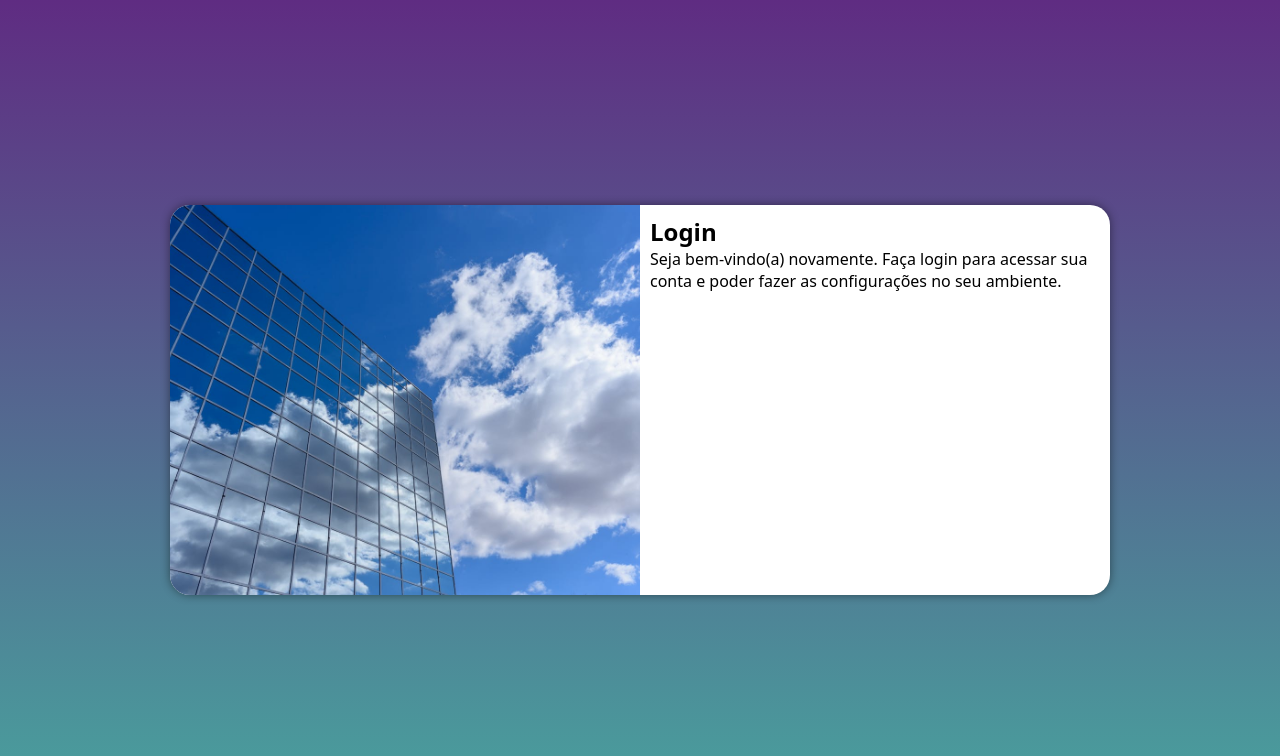
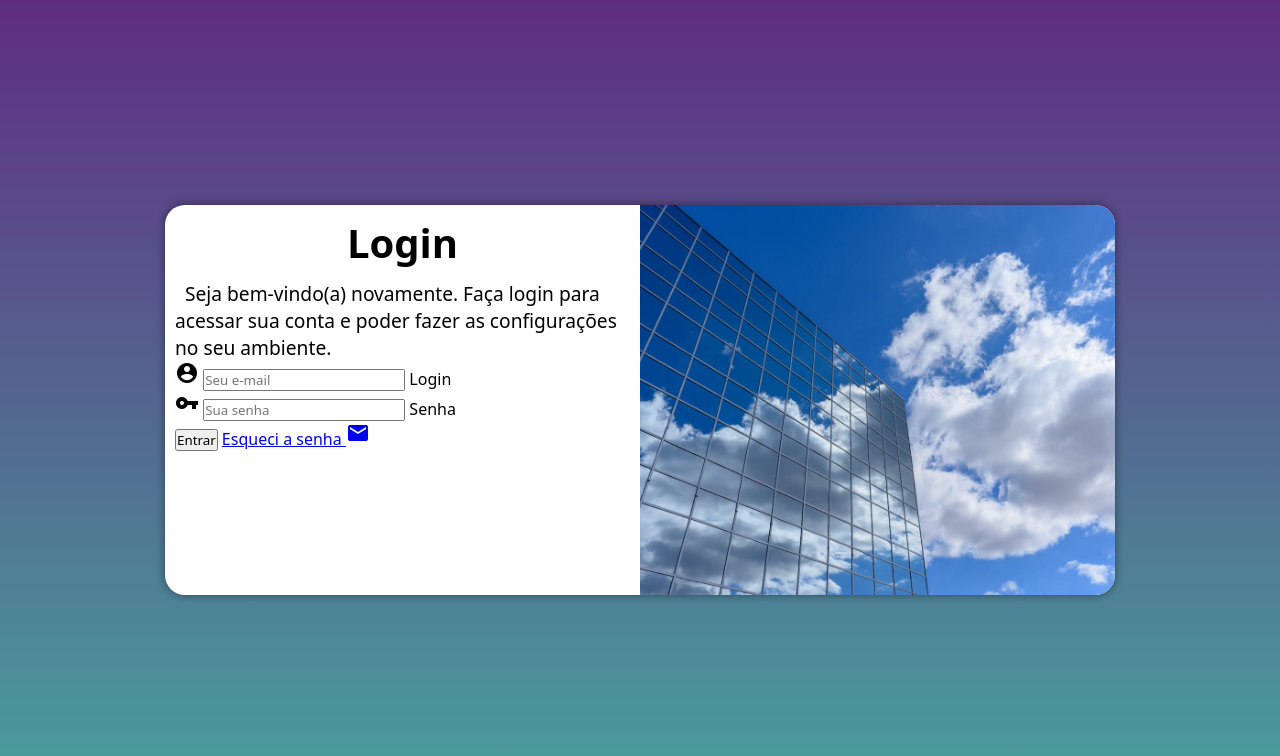
Before and after one commit to matheusprat/projeto-login, a plain HTML site: page index.html in a window 1280 px wide. Drawn offline with Linux system fonts and the light colour scheme.

Commit message:
adicionei o formulario

```diff
--- a/estilos/media-query.css
+++ b/estilos/media-query.css
@@ -31,6 +31,15 @@ TV: de 1200px adiante
         float: right;
         width: 65%;
     }
+
+    div#formulario > h1 {
+        font-size: 2em;
+    }
+
+    div#formulario > p {
+        font-size: 1.2em;
+        text-indent: 10px;
+    }
 }
 
 @media screen and (min-width: 992px) {
@@ -40,17 +49,26 @@ TV: de 1200px adiante
     }
 
     section#login {
-        width: 940px;
+        width: 950px;
     }
 
     section#login > div#imagem {
-        float: left;
+        float: right;
         width: 50%;
         height: 100%;
     }
 
     section#login > div#formulario {
-        float: right;
+        float: left;
         width: 50%;
     }
+
+    div#formulario > h1 {
+        font-size: 2.5em;
+    }
+
+    div#formulario > p {
+        font-size: 1.2em;
+        text-indent: 10px;
+    }
 }
--- a/estilos/style.css
+++ b/estilos/style.css
@@ -55,3 +55,13 @@ section#login > div#formulario {
     display: block;
     padding: 10px;
 }
+
+div#formulario > h1 {
+    text-align: center;
+    margin-bottom: 10px;
+}
+
+div#formulario > p {
+    font-size: 0.8em;
+    text-indent: 10px;
+}
--- a/index.html
+++ b/index.html
@@ -4,6 +4,7 @@
     <meta charset="UTF-8">
     <meta name="viewport" content="width=device-width, initial-scale=1.0">
     <title>Login</title>
+    <link href="https://fonts.googleapis.com/icon?family=Material+Icons"rel="stylesheet">
     <link rel="stylesheet" href="estilos/style.css">
     <link rel="stylesheet" href="estilos/media-query.css">
 </head>
@@ -16,8 +17,22 @@
             <div id="formulario">
                 <h1>Login</h1>
                 <p>Seja bem-vindo(a) novamente. Faça login para acessar sua conta e poder fazer as configurações no seu ambiente.</p>
+
+                <form action="login.php" method="post" autocomplete="on">
+                    <div class="campo">
+                        <span class="material-icons">account_circle</span>
+                        <input type="email" name="log" id="ilog" placeholder="Seu e-mail" required maxlength="30" autocomplete="email">
+                        <label for="ilog">Login</label>
+                    </div>
+                    <div class="campo">
+                        <span class="material-icons">vpn_key</span>
+                        <input type="password" name="sen" id="isen" placeholder="Sua senha" required minlength="8" maxlength="20" autocomplete="current-password">
+                        <label for="isen">Senha</label>
+                    </div>
+                    <input type="submit" value="Entrar">
+                    <a href="esqueci.html">Esqueci a senha <span class="material-icons">mail</span></a>
+                </form>
             </div>
-
         </section>
     </main>
 </body>
```
